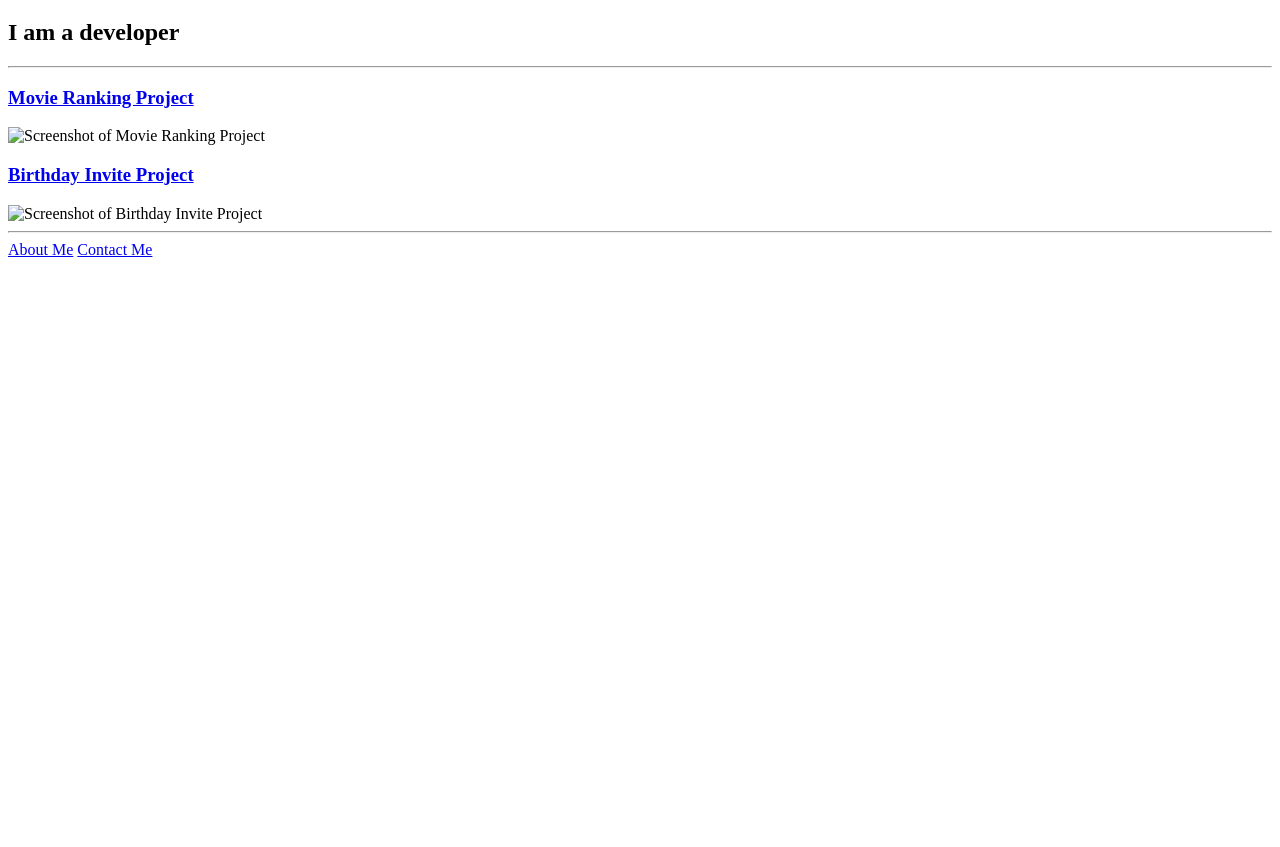
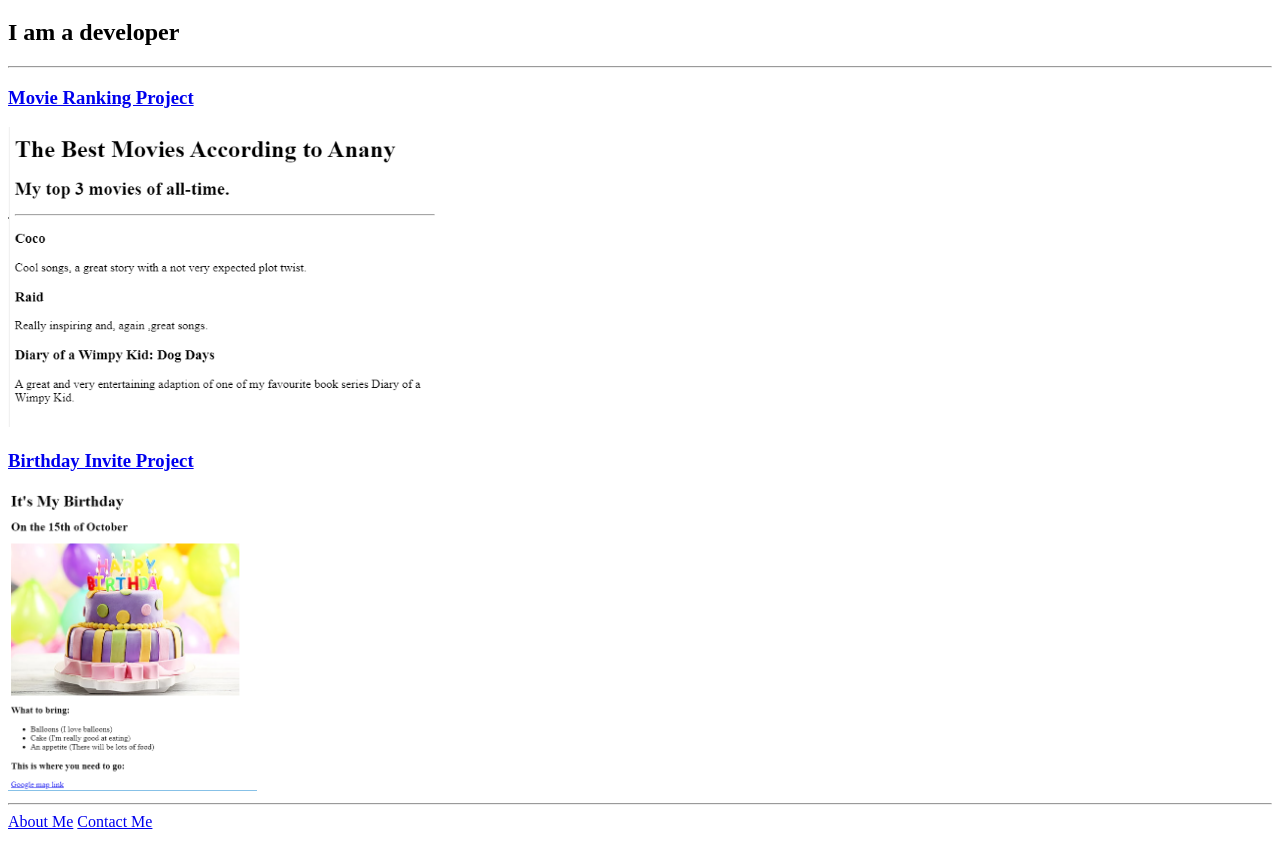
Before and after one commit to Anany2003/html-portfolio, a plain HTML site: page index.html in a window 1280 px wide. Shown: the part 61-908 px from the top of the page. Before the commit the page ends 800 px from the top, so only its background shows below. Drawn offline with Linux system fonts and the light colour scheme.

Commit message:
index.html

```diff
--- a/index.html
+++ b/index.html
@@ -10,12 +10,12 @@
         <h2>I am a developer</h2>
         <hr />
         <p>
-        <h3><a href="./public/indexmovie.html">Movie Ranking Project</a><br /></h3>
-        <img src="./assets/images/My1.PNG" alt="Screenshot of Movie Ranking Project" height="300" /><br />
-        <h3><a href="./public/indexbirth.html">Birthday Invite Project</a><br /></h3>
-        <img src="./assets/images/My2.PNG" alt="Screenshot of Birthday Invite Project" height="300" /><br />
+        <h3><a href="./indexmovie.html">Movie Ranking Project</a><br /></h3>
+        <img src="./My1.PNG" alt="Screenshot of Movie Ranking Project" height="300" /><br />
+        <h3><a href="./indexbirth.html">Birthday Invite Project</a><br /></h3>
+        <img src="./My2.PNG" alt="Screenshot of Birthday Invite Project" height="300" /><br />
         <hr />
-        <a href="./public/about.html">About Me</a> <a href="./public/contact.html">Contact Me</a>
+        <a href="./about.html">About Me</a> <a href="./contact.html">Contact Me</a>
         </p>
 
     </body>
```
